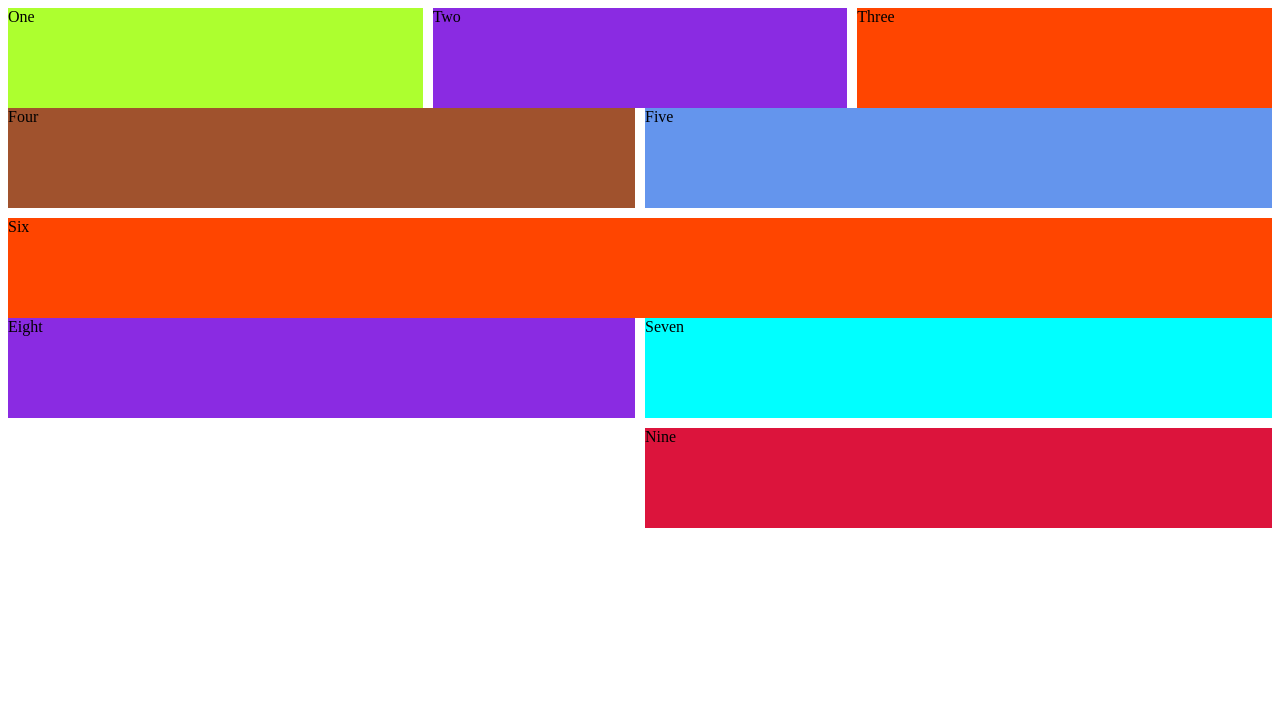
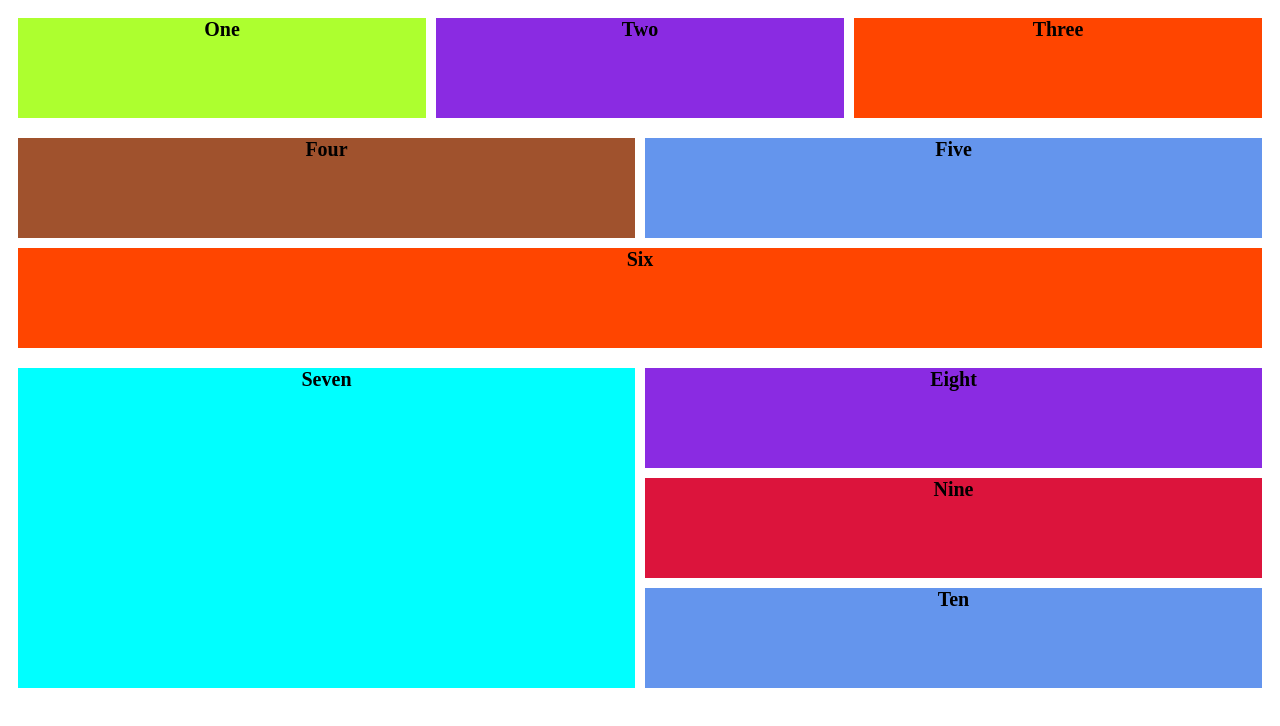
Before and after one commit to kaushalm/vanillajs, a plain HTML site: page GridLayout/index.html in a window 1280 px wide. Drawn offline with Linux system fonts and the light colour scheme.

Commit message:
fixed grid layout

```diff
--- a/GridLayout/index.html
+++ b/GridLayout/index.html
@@ -7,7 +7,7 @@
     <title>GRID Layout</title>
     <link rel="stylesheet" href="styles.css"/>
 </head>
-<body>
+<body class="fontdecor">
     <div class="container1">
         <div class="box1">One</div>
         <div class="box2">Two</div>
@@ -22,6 +22,7 @@
         <div class="box7">Seven</div>
         <div class="box8">Eight</div>
         <div class="box9">Nine</div>
+        <div class="box10">Ten</div>
     </div>
 </body>
 </html>
--- a/GridLayout/styles.css
+++ b/GridLayout/styles.css
@@ -3,6 +3,13 @@
   grid-template-columns: 1fr 1fr 1fr;
   grid-column-gap: 10px;
   grid-row-gap: 10px;
+  padding: 10px;
+}
+
+.fontdecor{
+  text-align: center;
+  font-size: 20px;
+  font-weight: bold;
 }
 
 .box1 {
@@ -25,6 +32,7 @@
   grid-template-columns: 1fr 1fr;
   grid-column-gap: 10px;
   grid-row-gap: 10px;
+  padding: 10px;
 }
 
 .box4 {
@@ -49,21 +57,28 @@
   grid-template-columns: 1fr 1fr;
   grid-column-gap: 10px;
   grid-row-gap: 10px;
+  padding: 10px;
 }
 
 .box7 {
   background-color: aqua;
-  height: 100px;
+  height: auto;
+  grid-row-start: 1;
+  grid-row-end: 4;
 }
 
 .box8 {
   background-color: blueviolet;
   height: 100px;
-  grid-row-start: 1;
-  grid-row-end: 3;
+
 }
 
 .box9 {
   background-color: crimson;
   height: 100px;
 }
+
+.box10 {
+  background-color: cornflowerblue;
+  height: 100px;
+}
```
